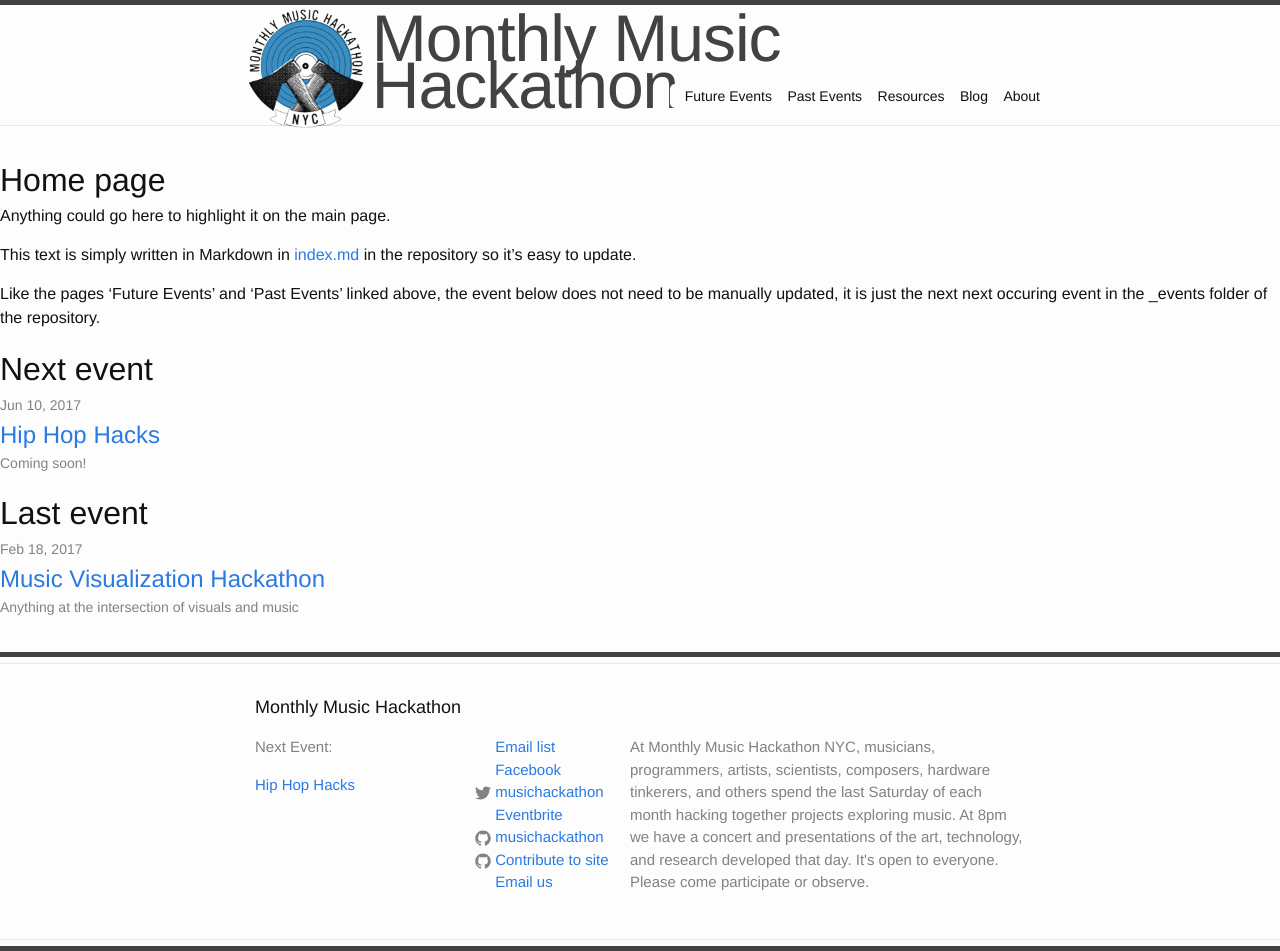
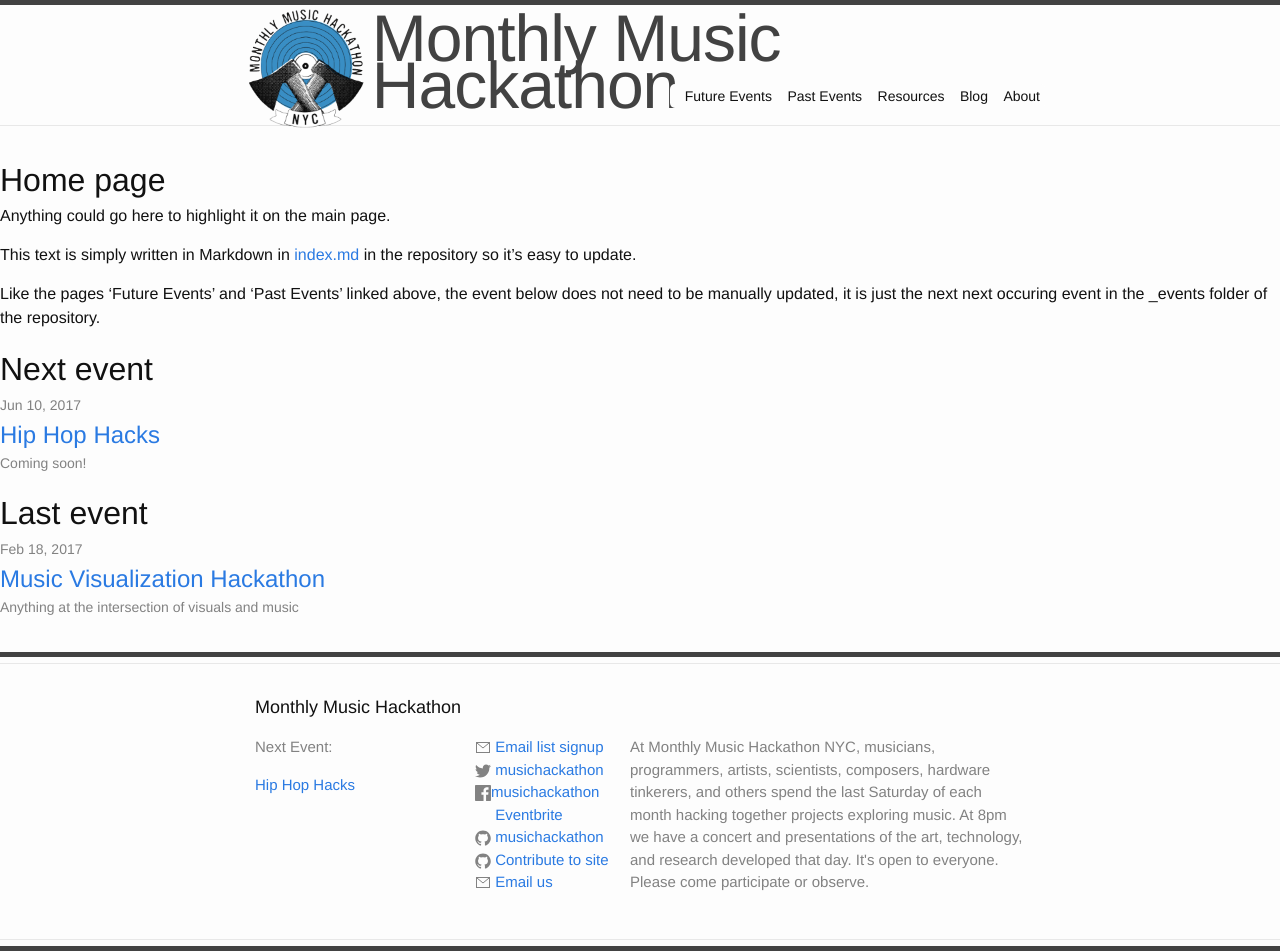
Before and after one commit to musichackathon/mmh_jekyll, a Jekyll site: the page built from index.md, in a window 1280 px wide. Built offline with Jekyll 4.4.1, drawn with Linux system fonts in a browser that asks for light colours; our own code applies the rules of GitHub Pages for plain Markdown files.

Commit message:
Add facebook and mail icons to footer
This commit adds a 'mail' and 'facebook' icon next to their
respective social links in the footer. It also fixes the
Facebook link which was not pointing to Facebook.

```diff
--- a/_config.yml
+++ b/_config.yml
@@ -22,7 +22,7 @@ url: "http://monthlymusichackathon.org" # the base hostname & protocol for your
 twitter_username: musichackathon
 github_username: musichackathon
 github_repo: mmh_jekyll
-facebook_url: musichackathon
+facebook_username: musichackathon
 email_list_signup_url: "http://monthlymusichackathon.us5.list-manage1.com/subscribe?u=498e6061a6f7a0ca8bf5da9f8&id=30b00385af"
 eventbrite_url: "https://www.eventbrite.com/o/monthly-music-hackathon-nyc-2470452960"
 timezone: America/New_York
--- a/_includes/footer.html
+++ b/_includes/footer.html
@@ -20,43 +20,53 @@
         <ul class="social-media-list">
           {% if site.email_list_signup_url %}
             <li>
-            {% include icon-empty.html url=site.email_list_signup_url text="Email list" %}
-          </li>
-          {% endif %}
-
-          {% if site.facebook_url %}
-          <li>
-            {% include icon-empty.html url=site.facebook_url text="Facebook" %}
+              {% include icon-mail.html
+                url=site.email_list_signup_url
+                text="Email list signup" %}
             </li>
           {% endif %}
 
           {% if site.twitter_username %}
             <li>
-            {% include icon-twitter.html username=site.twitter_username %}
+              {% include icon-twitter.html
+                username=site.twitter_username %}
+            </li>
+          {% endif %}
+
+          {% if site.facebook_username %}
+            <li>
+              {% include icon-facebook.html
+                username=site.facebook_username %}
             </li>
           {% endif %}
 
           {% if site.eventbrite_url %}
             <li>
-            {% include icon-empty.html url=site.eventbrite_url text="Eventbrite" %}
+              {% include icon-empty.html
+                url=site.eventbrite_url
+                text="Eventbrite" %}
             </li>
           {% endif %}
 
           {% if site.github_username %}
             <li>
-            {% include icon-github.html username=site.github_username %}
+              {% include icon-github.html
+                username=site.github_username %}
             </li>
           {% endif %}
 
           {% if site.github_username and site.github_repo %}
             <li>
-            {% include icon-github-repo.html username=site.github_username repo=site.github_repo text="Contribute to site" %}
+              {% include icon-github-repo.html
+                username=site.github_username
+                repo=site.github_repo
+                text="Contribute to site" %}
             </li>
           {% endif %}
 
           {% if site.email %}
             {% assign email_url = "mailto:" | append: site.email) %}
-            {% include icon-empty.html url=email_url text="Email us" %}
+            {% include icon-mail.html url=email_url text="Email us" %}
           {% endif %}
         </ul>
       </div>
--- /dev/null
+++ b/_includes/icon-facebook.html
@@ -0,0 +1 @@
+<a href="https://facebook.com/{{ include.username }}"><span class="icon icon--github">{% include icon-facebook.svg %}</span><span class="username">{{ include.username }}</span></a>
--- /dev/null
+++ b/_includes/icon-mail.html
@@ -0,0 +1 @@
+<a href="{{ include.url }}"><span class="icon icon--github">{% include icon-mail.svg %}</span><span class="username">{{ include.text }}</span></a>
```
Also changed, not shown: _includes/icon-facebook.svg (added), _includes/icon-mail.svg (added). Lines whose indentation alone changed are shown as unchanged.
